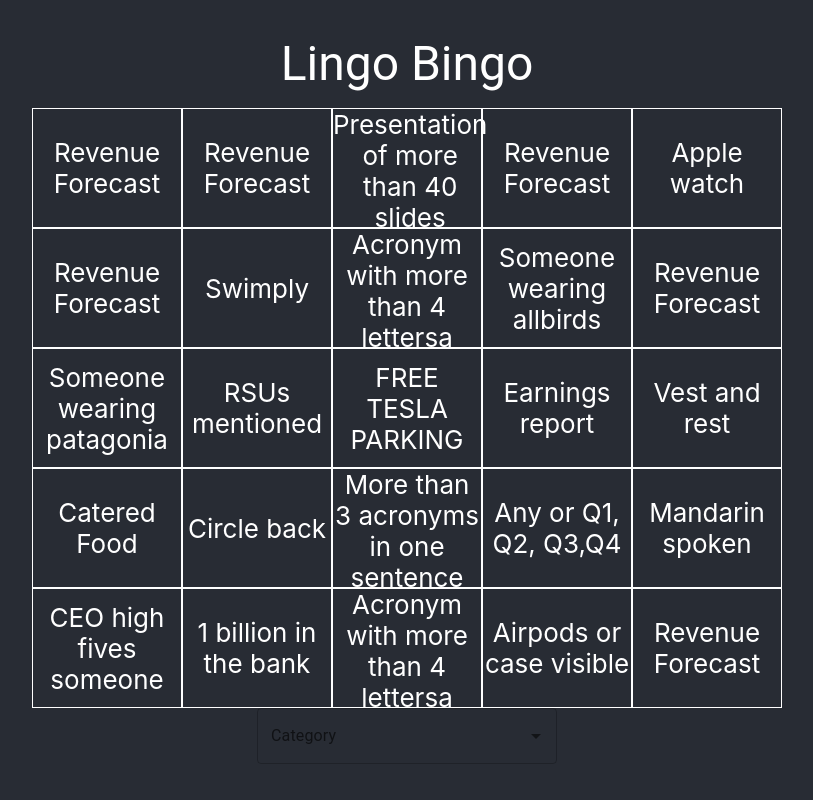
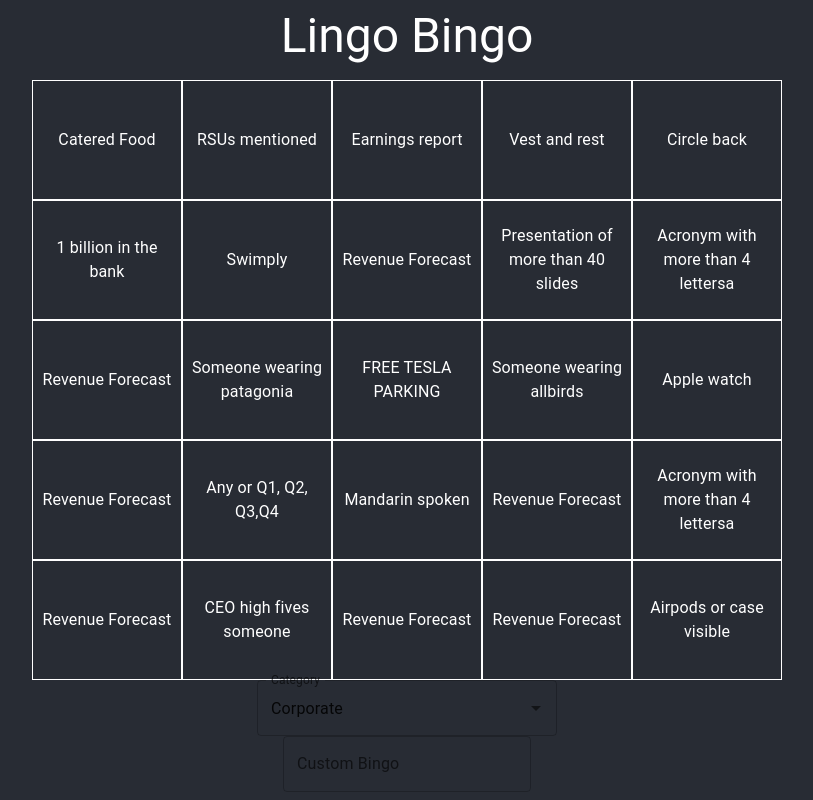
Before and after one commit to EllAchE/lingobingo, a React (Create React App) app: page / in a window 1280 px wide. Shown: the whole page, without its empty margins (233-1046 px from the left). Built offline with nearby package versions, Linux system fonts and the light colour scheme.

Commit message:
fix rerender

```diff
--- a/src/App.tsx
+++ b/src/App.tsx
@@ -1,21 +1,34 @@
-import React, { useState } from 'react';
+import React, { useEffect, useState } from 'react';
 import './App.css';
 import { Box, Typography } from '@mui/material';
 import { BingoCard } from './components/BingoCard';
 import { CategorySelect } from './components/CategorySelect';
 import { presetCategories } from './components/presetCategories';
+import { CustomInput } from './components/CustomInput';
+import { createGrid } from './scripts/createGrid';
 
 function App() {
   const [category, setCategory] = useState('Corporate');
-  const options = Object.keys(presetCategories);
+  const [wordGrid, setWordGrid] = useState<string[]>(
+    //@ts-ignore
+    createGrid(presetCategories[category]).wordGrid
+  );
+
+  useEffect(() => {
+    //@ts-ignore
+    setWordGrid(createGrid(presetCategories[category]).wordGrid);
+  }, [category]);
+
+  console.log(wordGrid);
 
   return (
     <Box className="App-header">
       <Typography variant="h3" sx={{ paddingBottom: 2 }}>
         Lingo Bingo
       </Typography>
-      <BingoCard category={category} setCategory={setCategory} />
-      <CategorySelect setCategory={setCategory} options={options} />
+      <BingoCard wordGrid={wordGrid} />
+      <CategorySelect category={category} setCategory={setCategory} />
+      <CustomInput />
     </Box>
   );
 }
--- a/src/components/BingoCard.tsx
+++ b/src/components/BingoCard.tsx
@@ -1,21 +1,8 @@
-import React, { useEffect } from 'react';
+import React from 'react';
 import Grid from '@mui/material/Grid';
 import GridRow from './GridRow';
-import { createGrid } from '../scripts/createWords';
-import { presetCategories } from './presetCategories';
 
-export function BingoCard({
-  category,
-  setCategory,
-}: {
-  category: string;
-  setCategory: any;
-}) {
-  console.log('init ren');
-
-  //@ts-ignore
-  let { wordGrid } = createGrid(presetCategories[category]);
-
+export function BingoCard({ wordGrid }: { wordGrid: string[] }) {
   return (
     <Grid container maxWidth={'900px'} minWidth={'600px'}>
       <GridRow row={wordGrid[0]}></GridRow>
--- a/src/components/CategorySelect.tsx
+++ b/src/components/CategorySelect.tsx
@@ -1,26 +1,28 @@
 // TODO: this should allow selection from some prechosen categories
 import React, { useState } from 'react';
 import { Autocomplete, TextField } from '@mui/material';
+import { presetCategories } from './presetCategories';
 
 export function CategorySelect({
+  category,
   setCategory,
-  options,
 }: {
+  category: string;
   setCategory: any;
-  options: string[];
 }) {
-  const [selectedCategory, setSelectedCategory] = useState();
+  const options = Object.keys(presetCategories);
 
   return (
     <Autocomplete
       disablePortal
-      value={selectedCategory}
+      value={category}
       options={options}
       sx={{ width: 300 }}
       renderInput={(params) => <TextField {...params} label="Category" />}
       onChange={(e: any) => {
-        setSelectedCategory(e.target.value);
-        setCategory(options[e.target.value]);
+        console.dir('e');
+        console.dir(e);
+        setCategory(e.target.innerText);
       }}
     />
   );
--- a/src/components/CustomInput.tsx
+++ b/src/components/CustomInput.tsx
@@ -1,14 +1,6 @@
-// TODO: this should be where users put their word lists (comma separated)
+import { TextField } from '@mui/material';
 import React from 'react';
-import Grid from '@mui/material/Grid';
-import GridCell from './GridCell';
 
-export function GridRow(props: any) {
-  return (
-    <Grid container justifyContent={'center'}>
-      {props.row.map((cellText: string) => {
-        return <GridCell item>{cellText}</GridCell>;
-      })}
-    </Grid>
-  );
+export function CustomInput(props: any) {
+  return <TextField label={'Custom Bingo'}></TextField>;
 }
--- a/src/components/GridCell.tsx
+++ b/src/components/GridCell.tsx
@@ -1,5 +1,6 @@
 import React from 'react';
 import Grid from '@mui/material/Grid';
+import { Typography } from '@mui/material';
 
 export default function GridCell(props: any) {
   return (
@@ -14,7 +15,9 @@ export default function GridCell(props: any) {
       height={'120px'}
       textAlign={'center'}
     >
-      {props.children}
+      <Typography sx={{ paddingX: 1 }} variant={'body1'}>
+        {props.children}
+      </Typography>
     </Grid>
   );
 }
--- a/src/components/presetCategories.ts
+++ b/src/components/presetCategories.ts
@@ -27,24 +27,24 @@ const Corporate = [
 ];
 
 const TechBro = [
-  'Someone wearing patagonia',
-  'Someone wearing allbirds',
-  'Airpods or case visible',
-  'RSUs mentioned',
-  'Earnings report',
-  'Vest and rest',
-  '1 billion in the bank',
-  'Swimply',
-  'Circle back',
-  'Presentation of more than 40 slides',
-  'Catered Food',
-  'CEO high fives someone',
-  'Apple watch',
-  'Mandarin spoken',
-  'Revenue Forecast',
-  'Revenue Forecast',
-  'Revenue Forecast',
-  'Revenue Forecast',
+  'TEST',
+  'TEST',
+  'TEST',
+  'TEST',
+  'TEST',
+  'TEST',
+  'TEST',
+  'TEST',
+  'TEST',
+  'TEST',
+  'TEST',
+  'TEST',
+  'TEST',
+  'TEST',
+  'TEST',
+  'TEST',
+  'TEST',
+  'TEST',
   'Revenue Forecast',
   'Revenue Forecast',
   'Revenue Forecast',
```
Also changed, not shown: src/scripts/createGrid.ts (renamed from src/scripts/createWords.ts).
